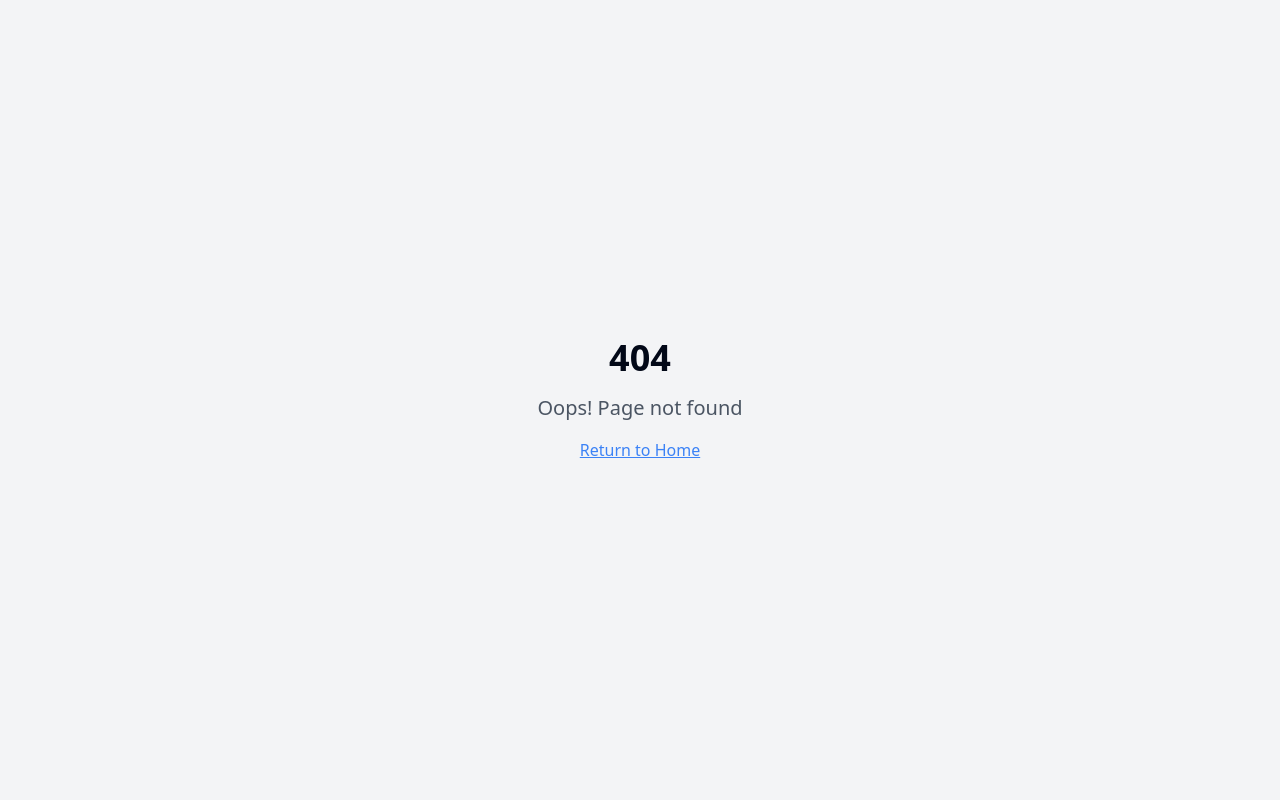
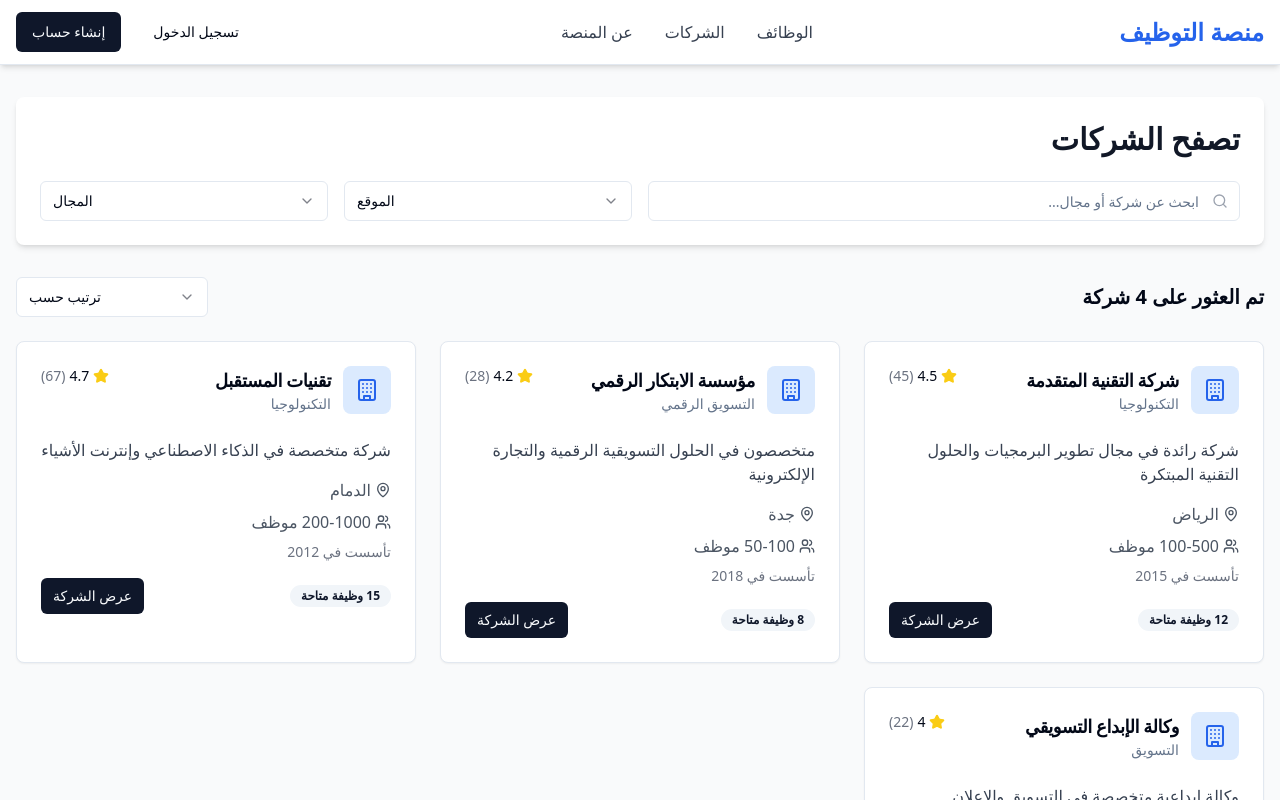
Before and after one commit to AbanoubSamir2811/future-job-seeker-platform, a React (Vite) app: page /companies in a window 1280 px wide. Before the commit this address had no page. Shown: the top 800 px of the page. Built offline with nearby package versions, Linux system fonts and the light colour scheme.

Commit message:
feat: Implement Jobs and Companies pages
- Added basic structure and content for the Jobs and Companies pages.
- Included search, filter, and display components for jobs.
- Added navigation links to the Navbar.

```diff
--- a/src/App.tsx
+++ b/src/App.tsx
@@ -13,6 +13,7 @@ import CandidateDashboard from "./pages/CandidateDashboard";
 import EmployerDashboard from "./pages/EmployerDashboard";
 import PostJob from "./pages/PostJob";
 import Jobs from "./pages/Jobs";
+import Companies from "./pages/Companies";
 
 const queryClient = new QueryClient();
 
@@ -31,6 +32,7 @@ const App = () => (
           <Route path="/employer-dashboard" element={<EmployerDashboard />} />
           <Route path="/post-job" element={<PostJob />} />
           <Route path="/jobs" element={<Jobs />} />
+          <Route path="/companies" element={<Companies />} />
           {/* ADD ALL CUSTOM ROUTES ABOVE THE CATCH-ALL "*" ROUTE */}
           <Route path="*" element={<NotFound />} />
         </Routes>
--- /dev/null
+++ b/src/pages/Companies.tsx
@@ -0,0 +1,222 @@
+
+import { useState } from "react";
+import { Button } from "@/components/ui/button";
+import { Input } from "@/components/ui/input";
+import { Card, CardContent, CardDescription, CardHeader, CardTitle } from "@/components/ui/card";
+import { Badge } from "@/components/ui/badge";
+import { Select, SelectContent, SelectItem, SelectTrigger, SelectValue } from "@/components/ui/select";
+import { Navbar } from "@/components/Navbar";
+import { Search, MapPin, Users, Building, Star } from "lucide-react";
+import { Link } from "react-router-dom";
+
+const Companies = () => {
+  const [searchQuery, setSearchQuery] = useState("");
+  const [locationFilter, setLocationFilter] = useState("");
+  const [industryFilter, setIndustryFilter] = useState("");
+
+  const companies = [
+    {
+      id: 1,
+      name: "شركة التقنية المتقدمة",
+      logo: "/placeholder.svg",
+      industry: "التكنولوجيا",
+      location: "الرياض",
+      employees: "100-500",
+      rating: 4.5,
+      reviews: 45,
+      openJobs: 12,
+      description: "شركة رائدة في مجال تطوير البرمجيات والحلول التقنية المبتكرة",
+      founded: "2015",
+      website: "www.techadvanced.com"
+    },
+    {
+      id: 2,
+      name: "مؤسسة الابتكار الرقمي",
+      logo: "/placeholder.svg",
+      industry: "التسويق الرقمي",
+      location: "جدة",
+      employees: "50-100",
+      rating: 4.2,
+      reviews: 28,
+      openJobs: 8,
+      description: "متخصصون في الحلول التسويقية الرقمية والتجارة الإلكترونية",
+      founded: "2018",
+      website: "www.digitalinnovation.com"
+    },
+    {
+      id: 3,
+      name: "تقنيات المستقبل",
+      logo: "/placeholder.svg",
+      industry: "التكنولوجيا",
+      location: "الدمام",
+      employees: "200-1000",
+      rating: 4.7,
+      reviews: 67,
+      openJobs: 15,
+      description: "شركة متخصصة في الذكاء الاصطناعي وإنترنت الأشياء",
+      founded: "2012",
+      website: "www.futuretech.com"
+    },
+    {
+      id: 4,
+      name: "وكالة الإبداع التسويقي",
+      logo: "/placeholder.svg",
+      industry: "التسويق",
+      location: "الرياض",
+      employees: "25-50",
+      rating: 4.0,
+      reviews: 22,
+      openJobs: 5,
+      description: "وكالة إبداعية متخصصة في التسويق والإعلان",
+      founded: "2020",
+      website: "www.creativemarketingagency.com"
+    }
+  ];
+
+  const filteredCompanies = companies.filter(company => {
+    const matchesSearch = company.name.toLowerCase().includes(searchQuery.toLowerCase()) ||
+                         company.industry.toLowerCase().includes(searchQuery.toLowerCase());
+    const matchesLocation = !locationFilter || company.location === locationFilter;
+    const matchesIndustry = !industryFilter || company.industry === industryFilter;
+    return matchesSearch && matchesLocation && matchesIndustry;
+  });
+
+  return (
+    <div className="min-h-screen bg-gray-50" dir="rtl">
+      <Navbar />
+
+      <div className="container mx-auto px-4 py-8">
+        {/* Search Section */}
+        <div className="bg-white p-6 rounded-lg shadow-md mb-8">
+          <h1 className="text-3xl font-bold text-gray-900 mb-6">تصفح الشركات</h1>
+
+          <div className="grid grid-cols-1 md:grid-cols-4 gap-4">
+            <div className="md:col-span-2">
+              <div className="relative">
+                <Search className="absolute right-3 top-3 h-4 w-4 text-gray-400" />
+                <Input
+                  placeholder="ابحث عن شركة أو مجال..."
+                  value={searchQuery}
+                  onChange={(e) => setSearchQuery(e.target.value)}
+                  className="pr-10"
+                />
+              </div>
+            </div>
+
+            <div>
+              <Select onValueChange={setLocationFilter}>
+                <SelectTrigger>
+                  <SelectValue placeholder="الموقع" />
+                </SelectTrigger>
+                <SelectContent>
+                  <SelectItem value="">جميع المواقع</SelectItem>
+                  <SelectItem value="الرياض">الرياض</SelectItem>
+                  <SelectItem value="جدة">جدة</SelectItem>
+                  <SelectItem value="الدمام">الدمام</SelectItem>
+                  <SelectItem value="مكة">مكة</SelectItem>
+                </SelectContent>
+              </Select>
+            </div>
+
+            <div>
+              <Select onValueChange={setIndustryFilter}>
+                <SelectTrigger>
+                  <SelectValue placeholder="المجال" />
+                </SelectTrigger>
+                <SelectContent>
+                  <SelectItem value="">جميع المجالات</SelectItem>
+                  <SelectItem value="التكنولوجيا">التكنولوجيا</SelectItem>
+                  <SelectItem value="التسويق الرقمي">التسويق الرقمي</SelectItem>
+                  <SelectItem value="التسويق">التسويق</SelectItem>
+                  <SelectItem value="المالية">المالية</SelectItem>
+                </SelectContent>
+              </Select>
+            </div>
+          </div>
+        </div>
+
+        {/* Results Header */}
+        <div className="flex justify-between items-center mb-6">
+          <h2 className="text-xl font-semibold">
+            تم العثور على {filteredCompanies.length} شركة
+          </h2>
+          <Select>
+            <SelectTrigger className="w-48">
+              <SelectValue placeholder="ترتيب حسب" />
+            </SelectTrigger>
+            <SelectContent>
+              <SelectItem value="rating">التقييم</SelectItem>
+              <SelectItem value="jobs">عدد الوظائف</SelectItem>
+              <SelectItem value="size">حجم الشركة</SelectItem>
+              <SelectItem value="name">اسم الشركة</SelectItem>
+            </SelectContent>
+          </Select>
+        </div>
+
+        {/* Companies Grid */}
+        <div className="grid grid-cols-1 md:grid-cols-2 lg:grid-cols-3 gap-6">
+          {filteredCompanies.map((company) => (
+            <Card key={company.id} className="hover:shadow-lg transition-shadow">
+              <CardHeader>
+                <div className="flex items-start justify-between">
+                  <div className="flex items-center gap-3">
+                    <div className="w-12 h-12 bg-blue-100 rounded-lg flex items-center justify-center">
+                      <Building className="w-6 h-6 text-blue-600" />
+                    </div>
+                    <div>
+                      <CardTitle className="text-lg">{company.name}</CardTitle>
+                      <CardDescription>{company.industry}</CardDescription>
+                    </div>
+                  </div>
+                  <div className="flex items-center gap-1">
+                    <Star className="w-4 h-4 text-yellow-400 fill-current" />
+                    <span className="text-sm font-medium">{company.rating}</span>
+                    <span className="text-sm text-gray-500">({company.reviews})</span>
+                  </div>
+                </div>
+              </CardHeader>
+
+              <CardContent>
+                <p className="text-gray-700 mb-4 line-clamp-2">
+                  {company.description}
+                </p>
+
+                <div className="space-y-2 mb-4">
+                  <div className="flex items-center text-gray-600">
+                    <MapPin className="w-4 h-4 ml-1" />
+                    {company.location}
+                  </div>
+                  <div className="flex items-center text-gray-600">
+                    <Users className="w-4 h-4 ml-1" />
+                    {company.employees} موظف
+                  </div>
+                  <div className="text-sm text-gray-500">
+                    تأسست في {company.founded}
+                  </div>
+                </div>
+
+                <div className="flex justify-between items-center">
+                  <Badge variant="secondary">
+                    {company.openJobs} وظيفة متاحة
+                  </Badge>
+                  <Button asChild size="sm">
+                    <Link to={`/company/${company.id}`}>عرض الشركة</Link>
+                  </Button>
+                </div>
+              </CardContent>
+            </Card>
+          ))}
+        </div>
+
+        {/* Load More */}
+        <div className="text-center mt-8">
+          <Button variant="outline" size="lg">
+            تحميل المزيد من الشركات
+          </Button>
+        </div>
+      </div>
+    </div>
+  );
+};
+
+export default Companies;
--- a/src/pages/Jobs.tsx
+++ b/src/pages/Jobs.tsx
@@ -6,7 +6,7 @@ import { Card, CardContent, CardDescription, CardHeader, CardTitle } from "@/com
 import { Badge } from "@/components/ui/badge";
 import { Select, SelectContent, SelectItem, SelectTrigger, SelectValue } from "@/components/ui/select";
 import { Navbar } from "@/components/Navbar";
-import { Search, MapPin, Clock, DollarSign } from "lucide-react";
+import { Search, MapPin, Clock, DollarSign, Building } from "lucide-react";
 import { Link } from "react-router-dom";
 
 const Jobs = () => {
@@ -19,6 +19,7 @@ const Jobs = () => {
       id: 1,
       title: "مطور واجهات أمامية",
       company: "شركة التقنية المتقدمة",
+      companyId: 1,
       location: "الرياض",
       salary: "8,000 - 12,000 ريال",
       type: "دوام كامل",
@@ -32,6 +33,7 @@ const Jobs = () => {
       id: 2,
       title: "مصمم UI/UX",
       company: "مؤسسة الابتكار الرقمي",
+      companyId: 2,
       location: "جدة",
       salary: "6,000 - 10,000 ريال",
       type: "دوام كامل",
@@ -45,6 +47,7 @@ const Jobs = () => {
       id: 3,
       title: "مهندس البرمجيات",
       company: "تقنيات المستقبل",
+      companyId: 3,
       location: "الدمام",
       salary: "10,000 - 16,000 ريال",
       type: "دوام كامل",
@@ -58,6 +61,7 @@ const Jobs = () => {
       id: 4,
       title: "أخصائي التسويق الرقمي",
       company: "وكالة الإبداع التسويقي",
+      companyId: 4,
       location: "الرياض",
       salary: "7,000 - 11,000 ريال",
       type: "دوام كامل",
@@ -161,9 +165,15 @@ const Jobs = () => {
                         <Badge className="bg-blue-100 text-blue-800">مميزة</Badge>
                       )}
                     </div>
-                    <CardDescription className="text-lg font-medium text-gray-700">
-                      {job.company}
-                    </CardDescription>
+                    <div className="flex items-center gap-2 mb-2">
+                      <Building className="w-4 h-4 text-gray-500" />
+                      <Link
+                        to={`/company/${job.companyId}`}
+                        className="text-lg font-medium text-blue-600 hover:text-blue-800 transition-colors"
+                      >
+                        {job.company}
+                      </Link>
+                    </div>
                   </div>
                   <Button asChild>
                     <Link to={`/job/${job.id}`}>عرض التفاصيل</Link>
```
